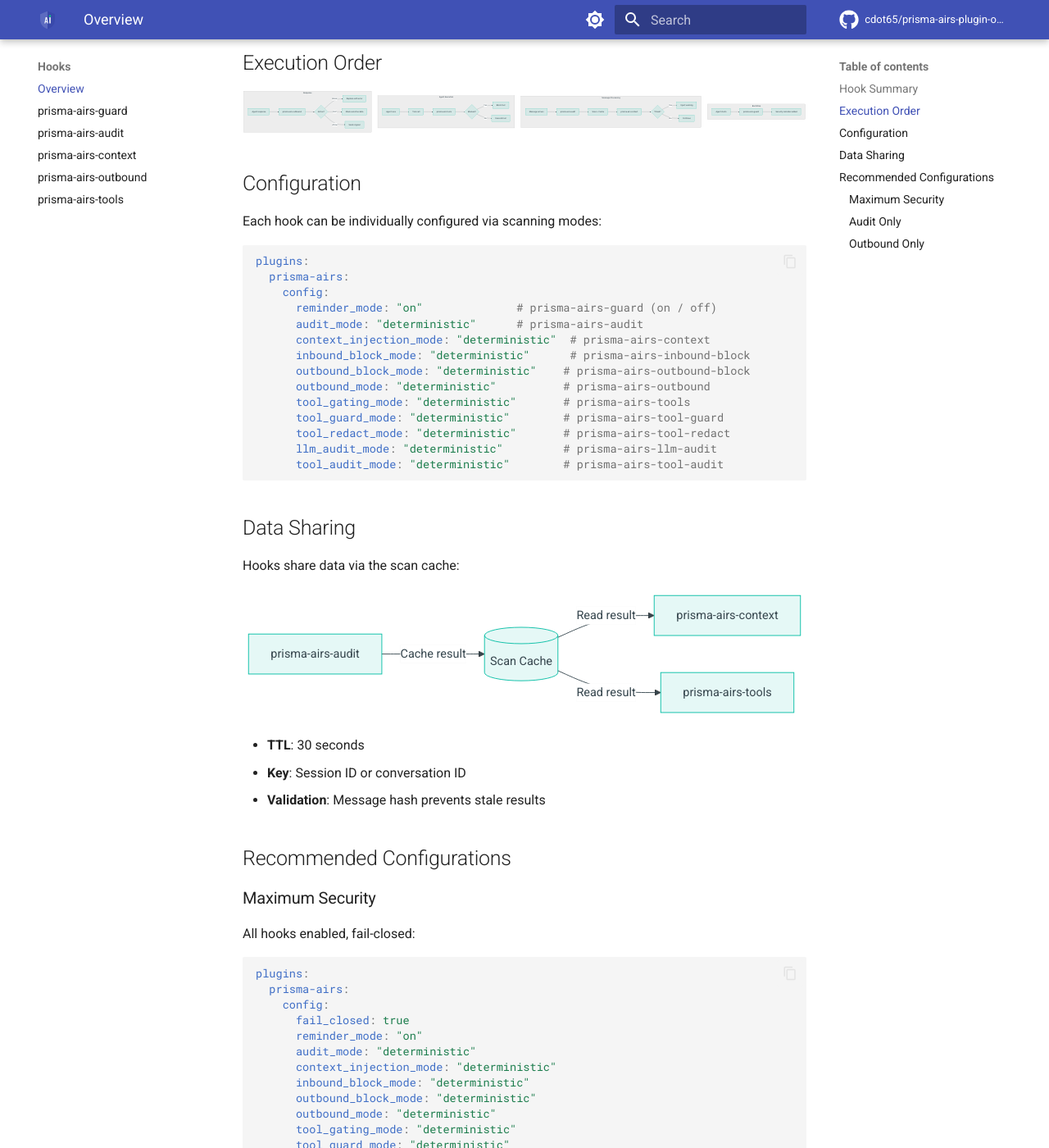
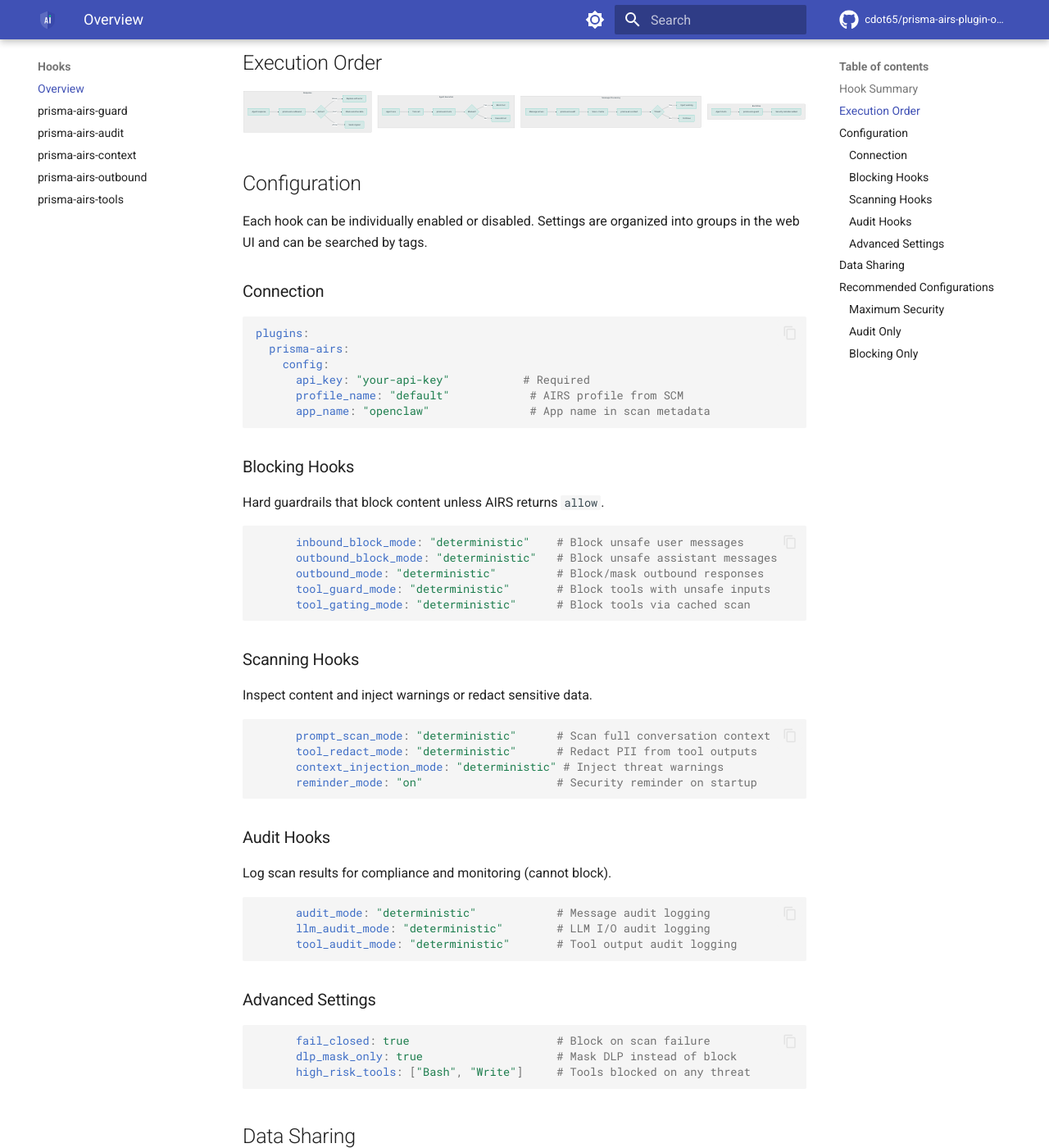
Before and after one commit to cdot65/prisma-airs-plugin-openclaw, an MkDocs documentation site: the page built from docs/hooks/index.md, in a window 1280 px wide and 1400 px high, scrolled down 1058 px. Shown: the whole window at 82% size. Built offline with MkDocs 1.6.1 and Material for MkDocs 9.7.7, drawn with Linux system fonts in a browser that asks for light colours; comment, search, counter and statistics services are not loaded; the version menu is left out; some of the changed text lies outside the part shown.

Commit message:
chore: improve plugin UI hints with grouping, ordering, tags, and help text (#34) (#35)
Organize 16 config fields into logical groups (Connection, Blocking,
Scanning, Audit, Advanced) with order/tags for search filtering.
Switch description→help for OpenClaw renderer compatibility.

````diff
--- a/docs/hooks/index.md
+++ b/docs/hooks/index.md
@@ -62,23 +62,58 @@
 
 ## Configuration
 
-Each hook can be individually configured via scanning modes:
+Each hook can be individually enabled or disabled. Settings are organized into groups in the web UI and can be searched by tags.
+
+### Connection
 
 ```yaml
 plugins:
   prisma-airs:
     config:
-      reminder_mode: "on"              # prisma-airs-guard (on / off)
-      audit_mode: "deterministic"      # prisma-airs-audit
-      context_injection_mode: "deterministic"  # prisma-airs-context
-      inbound_block_mode: "deterministic"      # prisma-airs-inbound-block
-      outbound_block_mode: "deterministic"    # prisma-airs-outbound-block
-      outbound_mode: "deterministic"          # prisma-airs-outbound
-      tool_gating_mode: "deterministic"       # prisma-airs-tools
-      tool_guard_mode: "deterministic"        # prisma-airs-tool-guard
-      tool_redact_mode: "deterministic"       # prisma-airs-tool-redact
-      llm_audit_mode: "deterministic"         # prisma-airs-llm-audit
-      tool_audit_mode: "deterministic"        # prisma-airs-tool-audit
+      api_key: "your-api-key"           # Required
+      profile_name: "default"            # AIRS profile from SCM
+      app_name: "openclaw"               # App name in scan metadata
+```
+
+### Blocking Hooks
+
+Hard guardrails that block content unless AIRS returns `allow`.
+
+```yaml
+      inbound_block_mode: "deterministic"    # Block unsafe user messages
+      outbound_block_mode: "deterministic"   # Block unsafe assistant messages
+      outbound_mode: "deterministic"         # Block/mask outbound responses
+      tool_guard_mode: "deterministic"       # Block tools with unsafe inputs
+      tool_gating_mode: "deterministic"      # Block tools via cached scan
+```
+
+### Scanning Hooks
+
+Inspect content and inject warnings or redact sensitive data.
+
+```yaml
+      prompt_scan_mode: "deterministic"      # Scan full conversation context
+      tool_redact_mode: "deterministic"      # Redact PII from tool outputs
+      context_injection_mode: "deterministic" # Inject threat warnings
+      reminder_mode: "on"                    # Security reminder on startup
+```
+
+### Audit Hooks
+
+Log scan results for compliance and monitoring (cannot block).
+
+```yaml
+      audit_mode: "deterministic"            # Message audit logging
+      llm_audit_mode: "deterministic"        # LLM I/O audit logging
+      tool_audit_mode: "deterministic"       # Tool output audit logging
+```
+
+### Advanced Settings
+
+```yaml
+      fail_closed: true                      # Block on scan failure
+      dlp_mask_only: true                    # Mask DLP instead of block
+      high_risk_tools: ["Bash", "Write"]     # Tools blocked on any threat
 ```
 
 ## Data Sharing
@@ -106,19 +141,24 @@
 plugins:
   prisma-airs:
     config:
-      fail_closed: true
-      reminder_mode: "on"
-      audit_mode: "deterministic"
-      context_injection_mode: "deterministic"
+      # Blocking
       inbound_block_mode: "deterministic"
       outbound_block_mode: "deterministic"
       outbound_mode: "deterministic"
+      tool_guard_mode: "deterministic"
       tool_gating_mode: "deterministic"
-      tool_guard_mode: "deterministic"
+      # Scanning
+      prompt_scan_mode: "deterministic"
       tool_redact_mode: "deterministic"
+      context_injection_mode: "deterministic"
+      reminder_mode: "on"
+      # Audit
+      audit_mode: "deterministic"
       llm_audit_mode: "deterministic"
       tool_audit_mode: "deterministic"
-      dlp_mask_only: false # Block instead of mask
+      # Advanced
+      fail_closed: true
+      dlp_mask_only: false
 ```
 
 ### Audit Only
@@ -129,24 +169,42 @@
 plugins:
   prisma-airs:
     config:
+      # Blocking — all off
+      inbound_block_mode: "off"
+      outbound_block_mode: "off"
+      outbound_mode: "off"
+      tool_guard_mode: "off"
+      tool_gating_mode: "off"
+      # Scanning — off
+      prompt_scan_mode: "off"
+      tool_redact_mode: "off"
+      context_injection_mode: "off"
       reminder_mode: "off"
+      # Audit — enabled
       audit_mode: "deterministic"
-      context_injection_mode: "off"
-      outbound_mode: "off"
-      tool_gating_mode: "off"
+      llm_audit_mode: "deterministic"
+      tool_audit_mode: "deterministic"
 ```
 
-### Outbound Only
+### Blocking Only
 
-Only scan responses:
+Block threats, no audit logging:
 
 ```yaml
 plugins:
   prisma-airs:
     config:
-      reminder_mode: "off"
+      # Blocking — enabled
+      inbound_block_mode: "deterministic"
+      outbound_block_mode: "deterministic"
+      outbound_mode: "deterministic"
+      tool_guard_mode: "deterministic"
+      tool_gating_mode: "deterministic"
+      # Scanning
+      prompt_scan_mode: "deterministic"
+      tool_redact_mode: "deterministic"
+      # Audit — off
       audit_mode: "off"
-      context_injection_mode: "off"
-      outbound_mode: "deterministic"
-      tool_gating_mode: "off"
+      llm_audit_mode: "off"
+      tool_audit_mode: "off"
 ```
````
Also changed, not shown: 1 other file.
